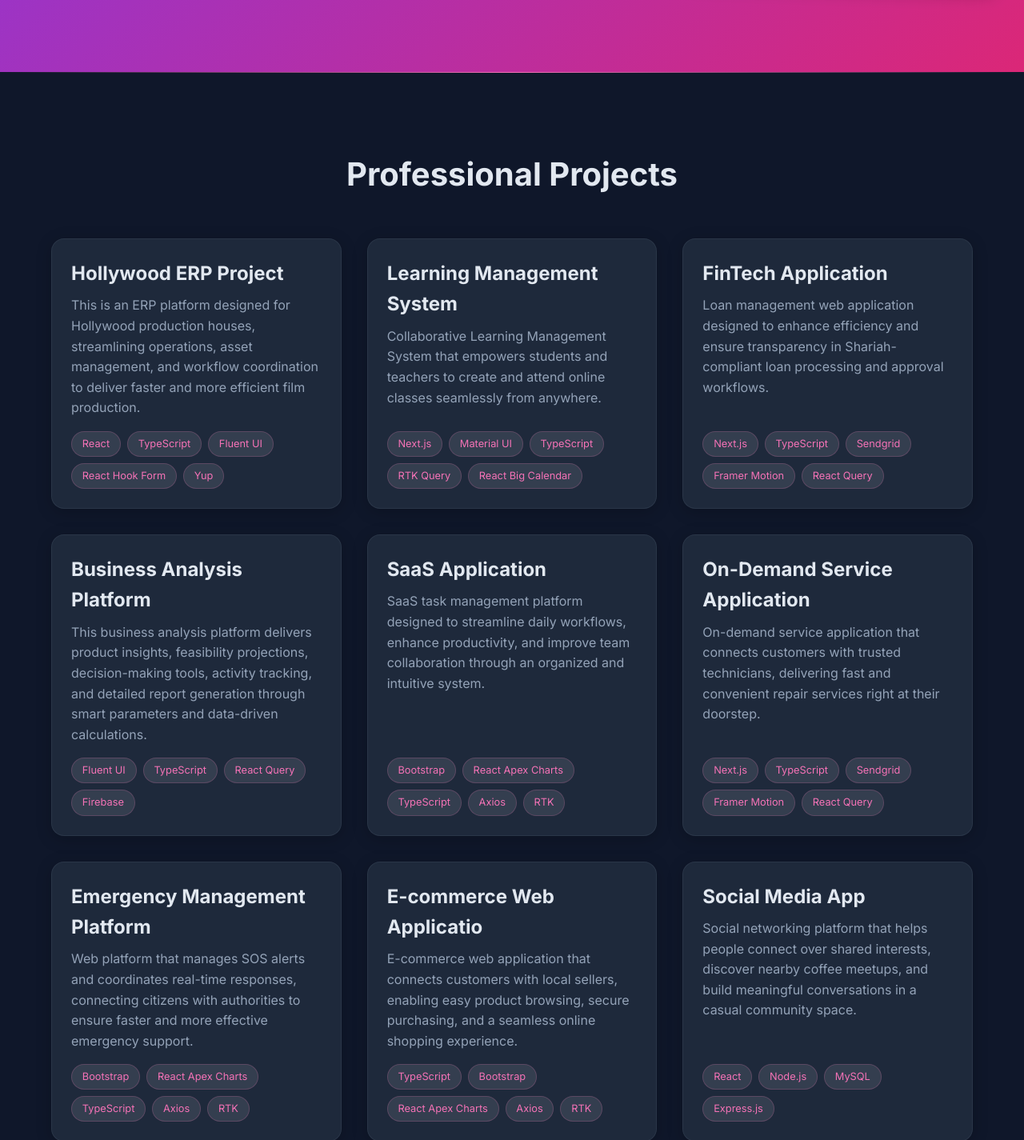
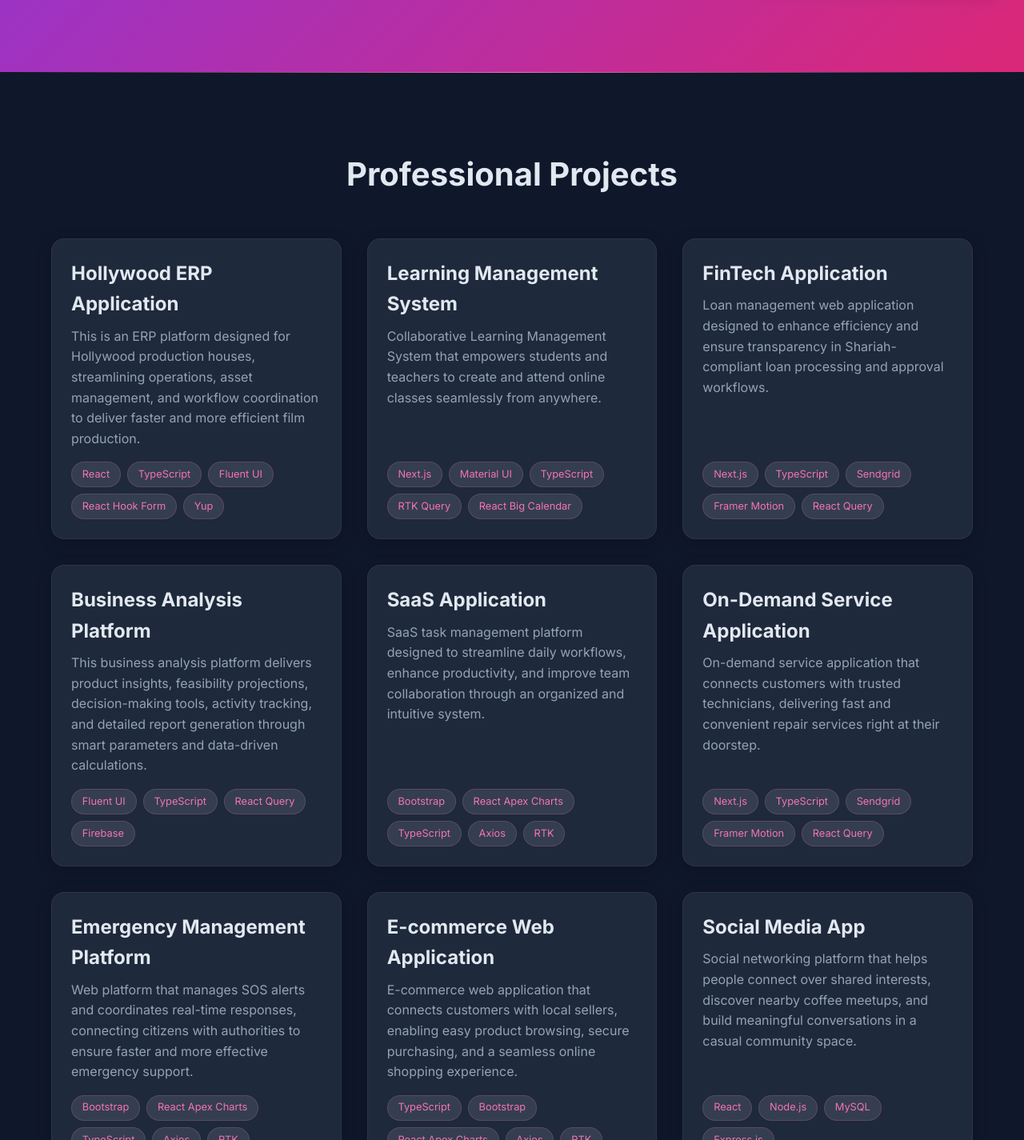
Before and after one commit to shoebshaikh555/react-animated-portfolio, a React (Vite) app: page / in a window 1280 px wide. Shown: the part 710-2135 px from the top of the page at 80% size. Built offline with nearby package versions, Linux system fonts and the light colour scheme.

Commit message:
Update ProfessionalProjects.jsx

```diff
--- a/src/components/ProfessionalProjects.jsx
+++ b/src/components/ProfessionalProjects.jsx
@@ -47,7 +47,7 @@ export const ProfessionalProjects = () => {
             transition: { duration: 0.2 },
           }}
         >
-          <h3>Hollywood ERP Project</h3>
+          <h3>Hollywood ERP Application</h3>
           <p>
             This is an ERP platform designed for Hollywood production
             houses, streamlining operations, asset management, and workflow
@@ -199,7 +199,7 @@ export const ProfessionalProjects = () => {
             transition: { duration: 0.2 },
           }}
         >
-          <h3>E-commerce Web Applicatio</h3>
+          <h3>E-commerce Web Application</h3>
           <p>
             E-commerce web application that connects
             customers with local sellers, enabling easy product browsing, secure
```
